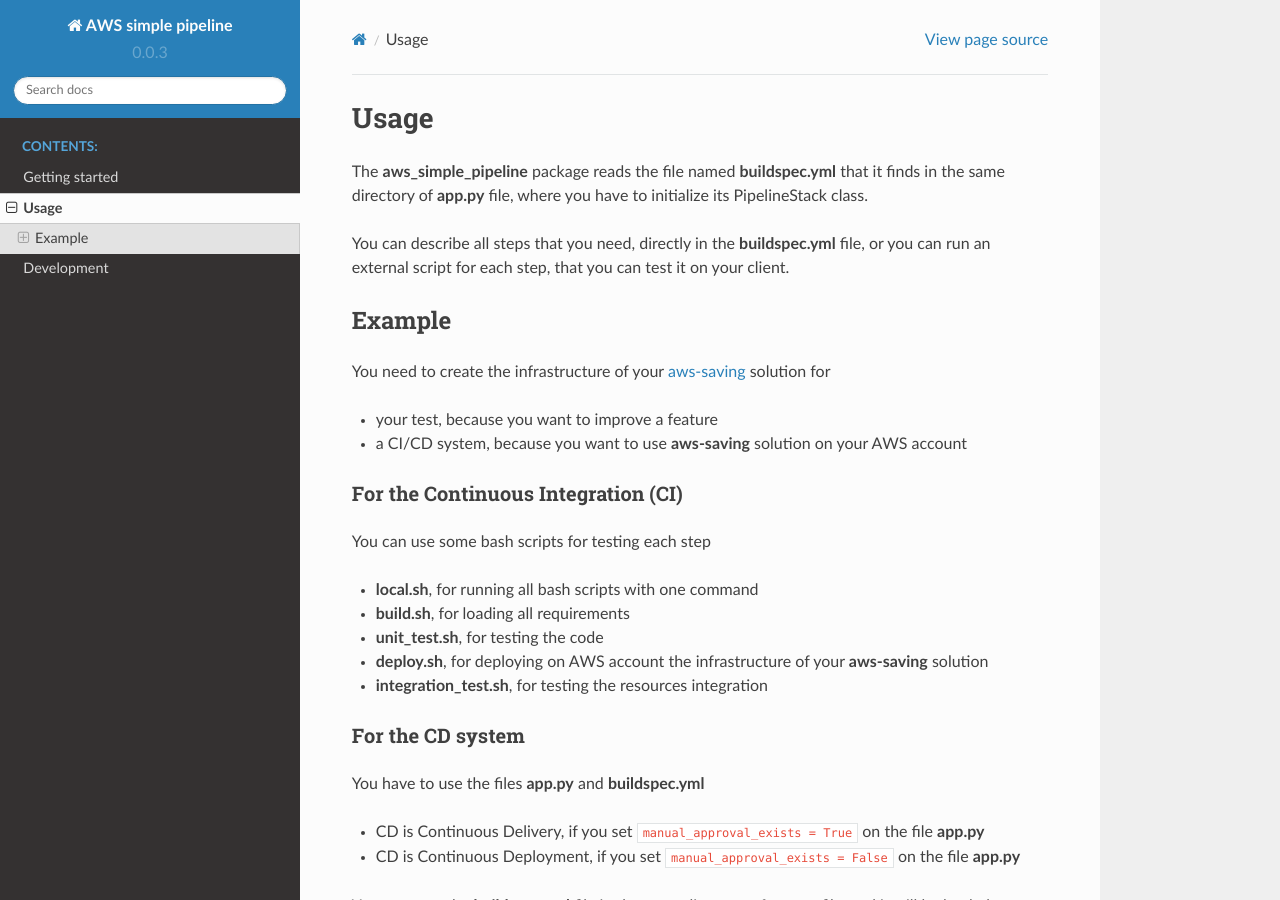
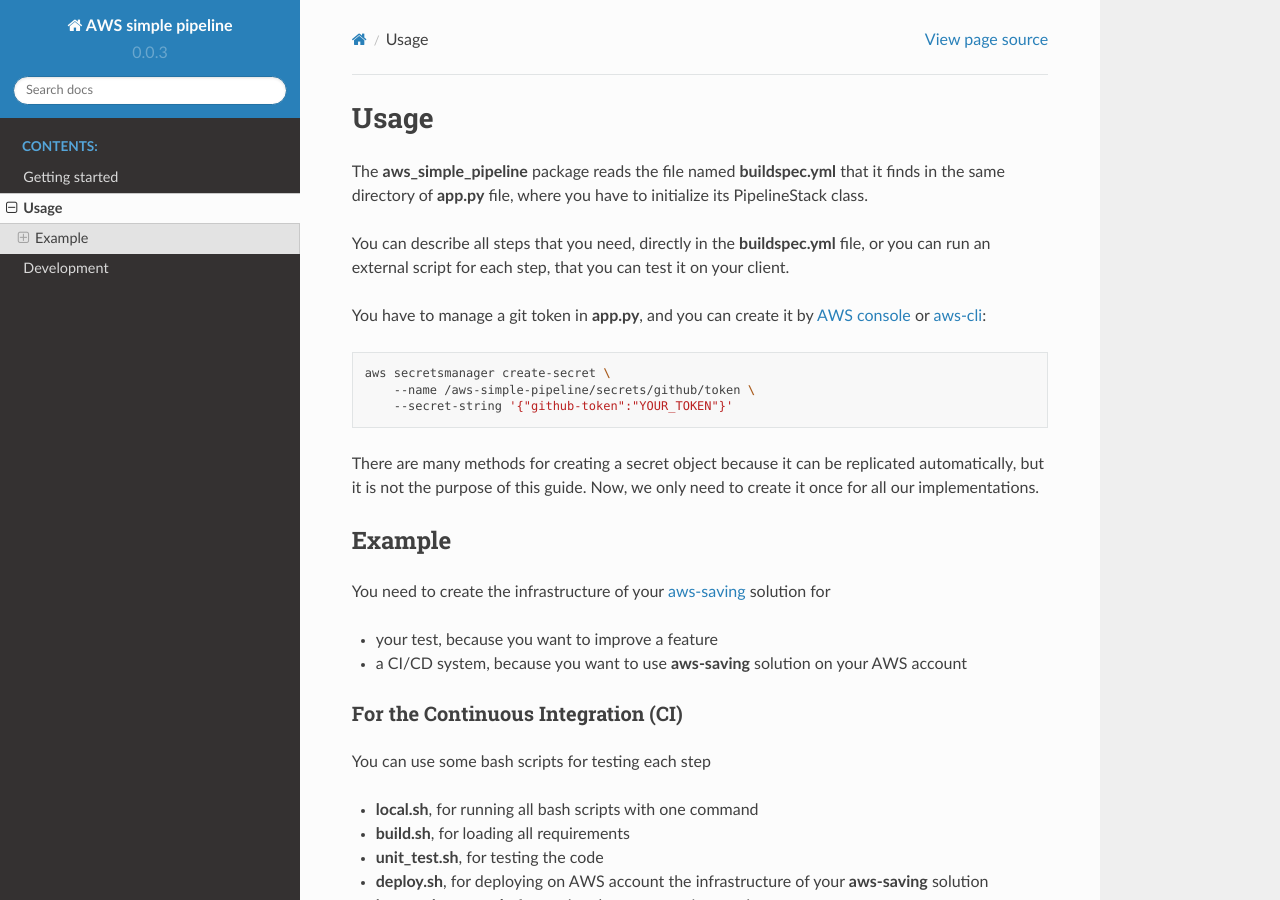
Before and after one commit to bilardi/aws-simple-pipeline, a Sphinx documentation site: the page built from docs/source/usage.rst, in a window 1280 px wide and 900 px high. Built offline with Sphinx 7.4.7 and the Read the Docs theme 2.0.0, drawn with Linux system fonts in a browser that asks for light colours.

Commit message:
added git token documentation

```diff
--- a/docs/source/usage.rst
+++ b/docs/source/usage.rst
@@ -4,6 +4,17 @@
 The **aws_simple_pipeline** package reads the file named **buildspec.yml** that it finds in the same directory of **app.py** file, where you have to initialize its PipelineStack class.
 
 You can describe all steps that you need, directly in the **buildspec.yml** file, or you can run an external script for each step, that you can test it on your client.
+
+You have to manage a git token in **app.py**, and you can create it by `AWS console <https://docs.aws.amazon.com/secretsmanager/latest/userguide/manage_create-basic-secret.html>`_ or `aws-cli <https://docs.aws.amazon.com/cli/latest/reference/secretsmanager/create-secret.html>`_:
+
+.. code-block:: bash
+
+    aws secretsmanager create-secret \
+        --name /aws-simple-pipeline/secrets/github/token \
+        --secret-string '{"github-token":"YOUR_TOKEN"}'
+
+There are many methods for creating a secret object because it can be replicated automatically,
+but it is not the purpose of this guide. Now, we only need to create it once for all our implementations.
 
 Example
 #######
```
